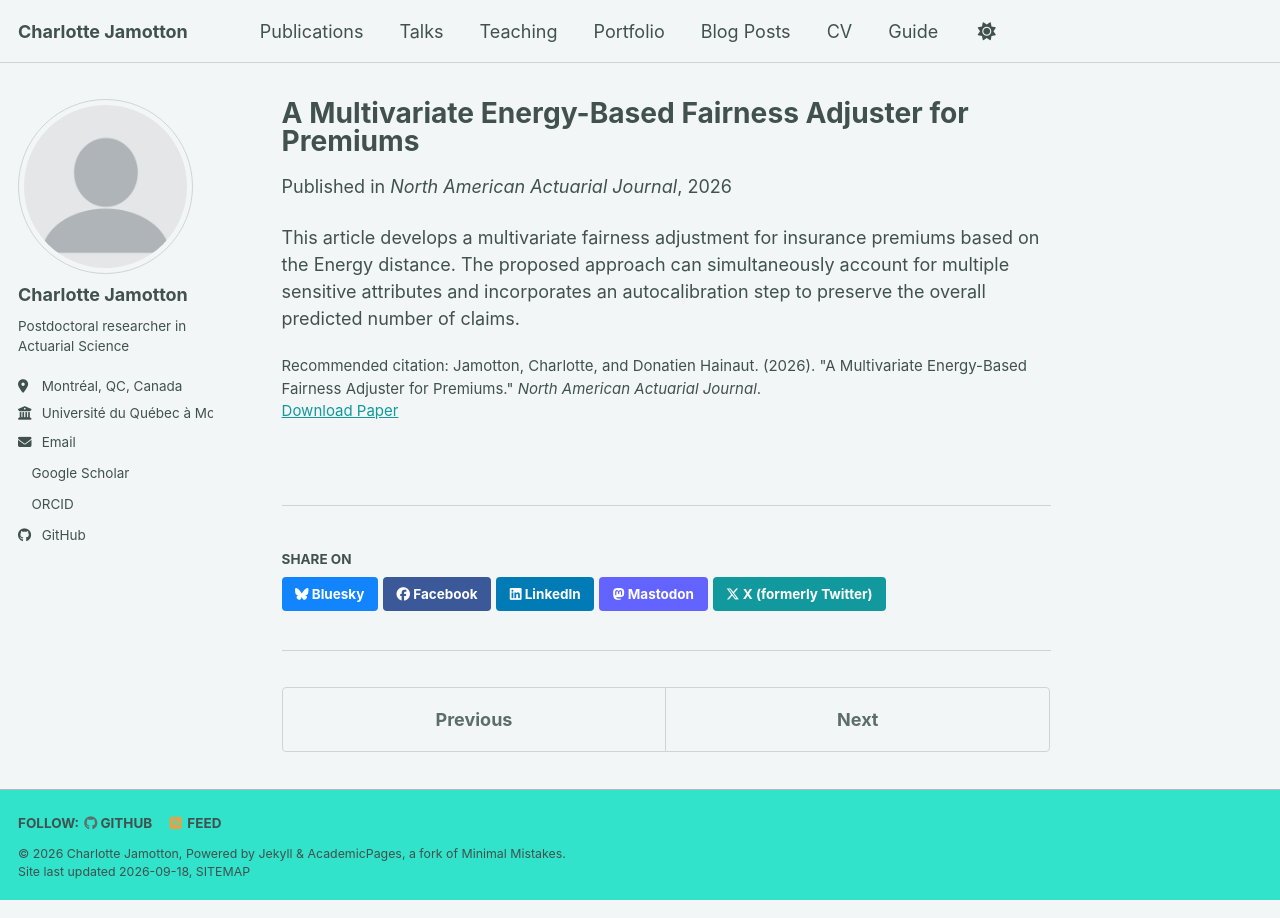
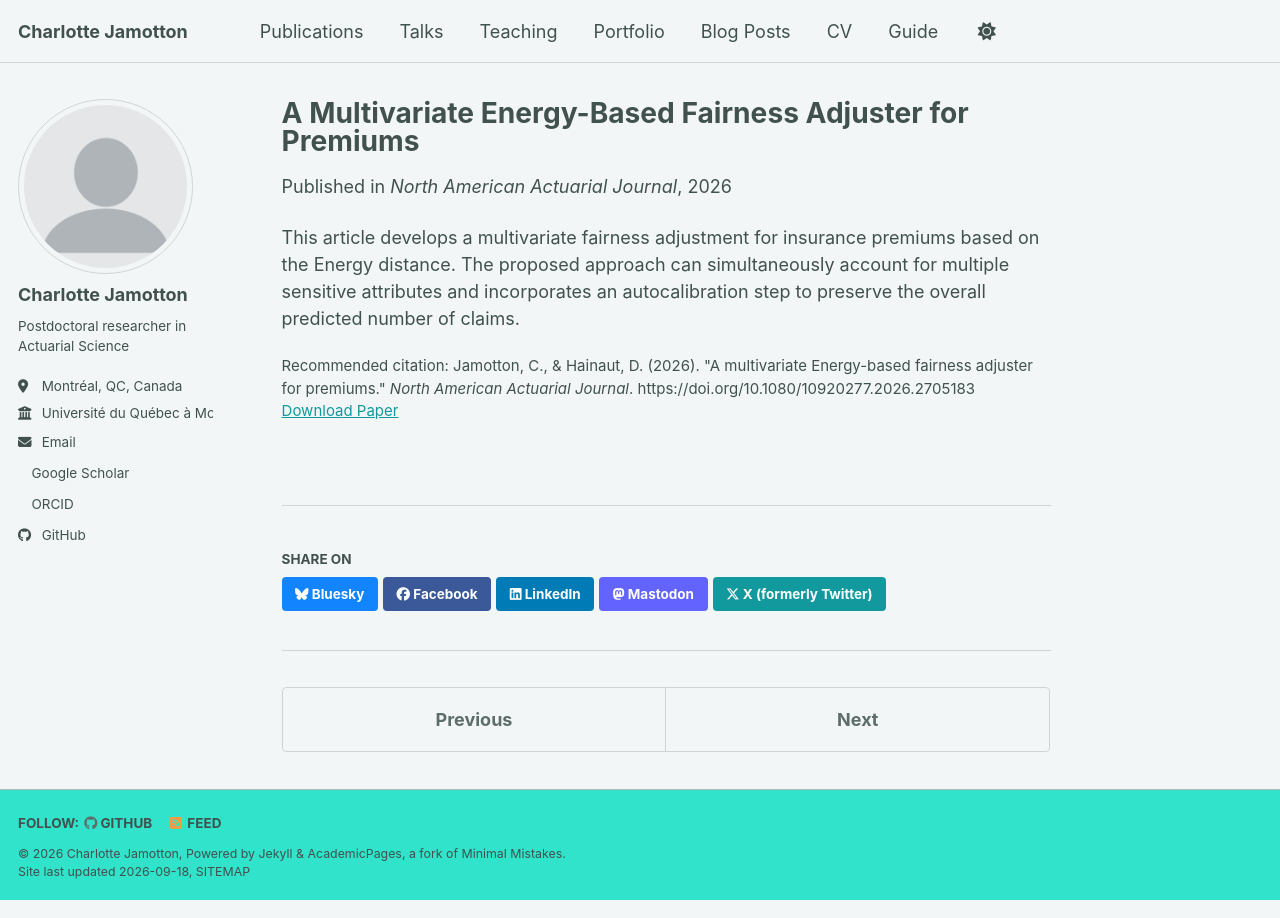
Before and after one commit to charlottonmayo/charlottonmayo.github.io, a Jekyll site: the page built from _publications/2026-08-05-Energy.md, in a window 1280 px wide. Built offline with Jekyll 4.4.1, drawn with Linux system fonts in a browser that asks for light colours; a style sheet for code colours, icons or effects is not loaded; a file with an impossible date is left out; some of the changed lines change nothing that is shown.

Commit message:
Revise publication entry for multivariate energy fairness adjuster
Updated the publication details for the multivariate energy-based fairness adjuster, including changes to the permalink, citation format, and added BibTeX entry.

```diff
--- a/_publications/2026-08-05-multivariate-energy-fairness-adjuster.md
+++ b/_publications/2026-08-05-Energy.md
@@ -2,11 +2,24 @@
 title: "A Multivariate Energy-Based Fairness Adjuster for Premiums"
 collection: publications
 category: manuscripts
-permalink: /publication/2026-08-05-multivariate-energy-fairness-adjuster
+permalink: /publication/2026-08-05-Energy
 excerpt: "This article proposes a multivariate energy-distance-based adjustment method for mitigating group-level disparities in insurance premiums across multiple sensitive attributes."
 date: 2026-08-05
 venue: "North American Actuarial Journal"
 paperurl: "https://doi.org/10.1080/10920277.2026.2705183"
-citation: 'Jamotton, Charlotte, and Donatien Hainaut. (2026). &quot;A Multivariate Energy-Based Fairness Adjuster for Premiums.&quot; <i>North American Actuarial Journal</i>.'
+citation: 'Jamotton, C., & Hainaut, D. (2026). &quot;A multivariate Energy-based fairness adjuster for premiums.&quot; <i>North American Actuarial Journal</i>. https://doi.org/10.1080/10920277.2026.2705183'
+bibtex: '@article{Jamotton2026,
+  title = {A Multivariate Energy-Based Fairness Adjuster for Premiums},
+  ISSN = {2325-0453},
+  url = {http://dx.doi.org/10.1080/10920277.2026.2705183},
+  DOI = {10.1080/10920277.2026.2705183},
+  journal = {North American Actuarial Journal},
+  publisher = {Informa UK Limited},
+  author = {Jamotton,  Charlotte and Hainaut,  Donatien},
+  year = {2026},
+  month = Aug,
+  pages = {1–43}
+}'
+keywords: {'published'}
 ---
 This article develops a multivariate fairness adjustment for insurance premiums based on the Energy distance. The proposed approach can simultaneously account for multiple sensitive attributes and incorporates an autocalibration step to preserve the overall predicted number of claims.
```
